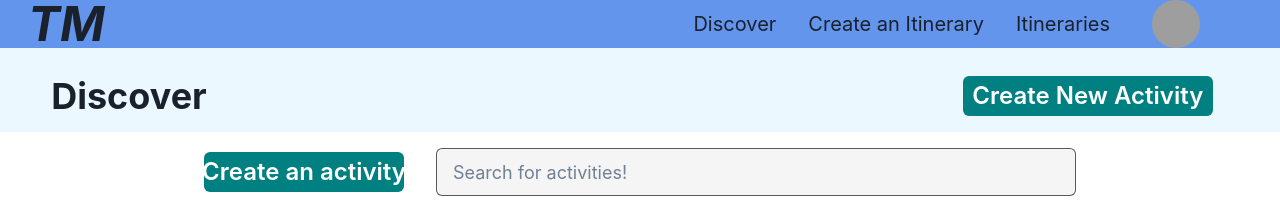
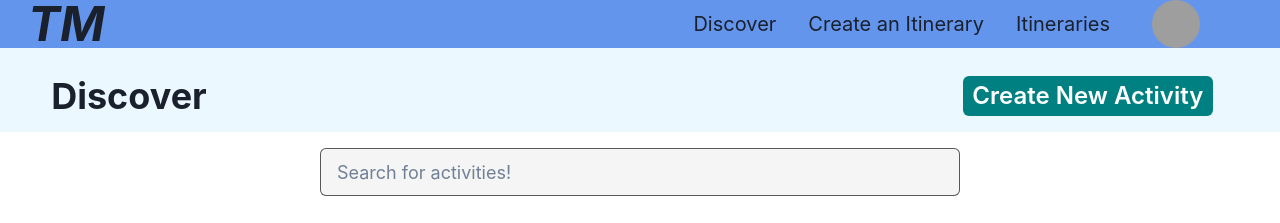
Before and after one commit to chen1ting/TravelMaster, a React (Create React App) app in the folder frontend/: page /discover in a window 1280 px wide. Shown: the top 223 px of the page. Built offline with nearby package versions, Linux system fonts and the light colour scheme; what react-geocode would draw is missing.

Commit message:
Update DiscoverActivities.js

```diff
--- a/frontend/src/Pages/DiscoverSubPages/DiscoverActivities.js
+++ b/frontend/src/Pages/DiscoverSubPages/DiscoverActivities.js
@@ -49,19 +49,6 @@ const DiscoverActivities = () => {
 
                 <Center>
 
-                    <Button
-                        as="a"
-                        onClick={() => {
-                            navigate("/createactivity");
-                        }}
-                        w={200}
-                        m={4}
-                        bg="teal"
-                    >
-                        <font size={5} color={"white"}>
-                            Create an activity
-                        </font>
-                    </Button>
 
 
                     <Input
```
